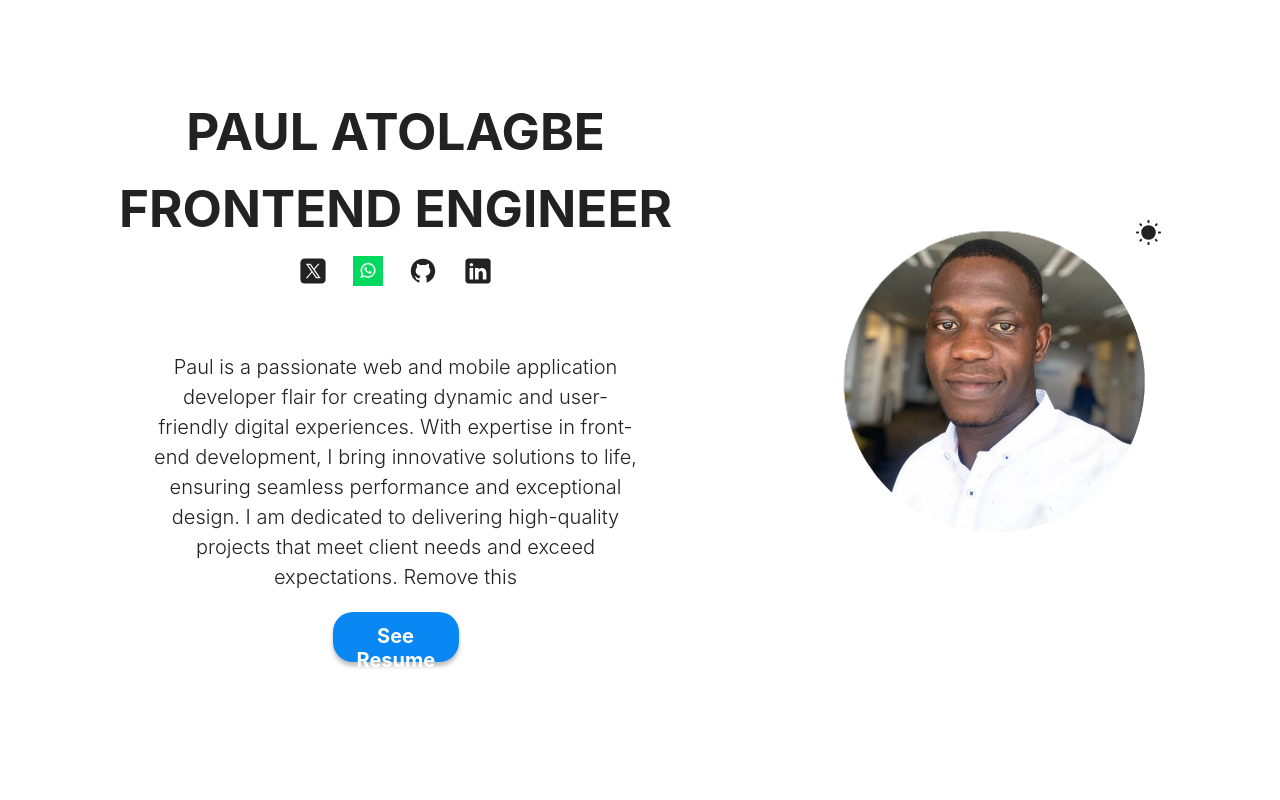
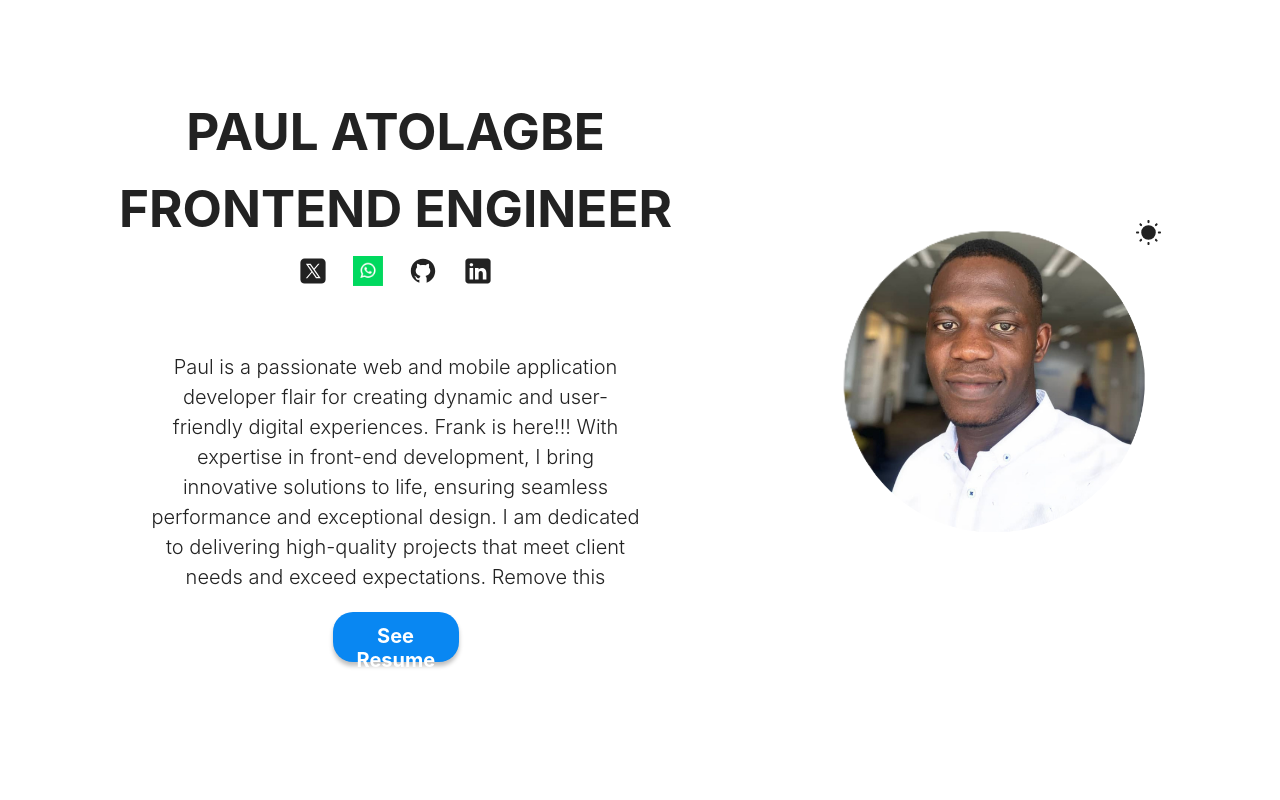
Before and after one commit to pauljsd/paul-atolagbe, a React (Vite) app: page / in a window 1280 px wide. Shown: the top 800 px of the page. Built offline with nearby package versions, Linux system fonts and the light colour scheme.

Commit message:
added "Frank is here to test CICD"

```diff
--- a/src/sections/Hero/Hero.jsx
+++ b/src/sections/Hero/Hero.jsx
@@ -59,11 +59,11 @@ function Hero() {
         </span>
         <p className={styles.description}>
           Paul is a passionate web and mobile application developer flair for
-          creating dynamic and user-friendly digital experiences. With expertise
-          in front-end development, I bring innovative solutions to life,
-          ensuring seamless performance and exceptional design. I am dedicated
-          to delivering high-quality projects that meet client needs and exceed
-          expectations. Remove this
+          creating dynamic and user-friendly digital experiences. Frank is
+          here!!! With expertise in front-end development, I bring innovative
+          solutions to life, ensuring seamless performance and exceptional
+          design. I am dedicated to delivering high-quality projects that meet
+          client needs and exceed expectations. Remove this
         </p>
         <a href={CV} download>
           <button className="hover">See Resume oo</button>
```
